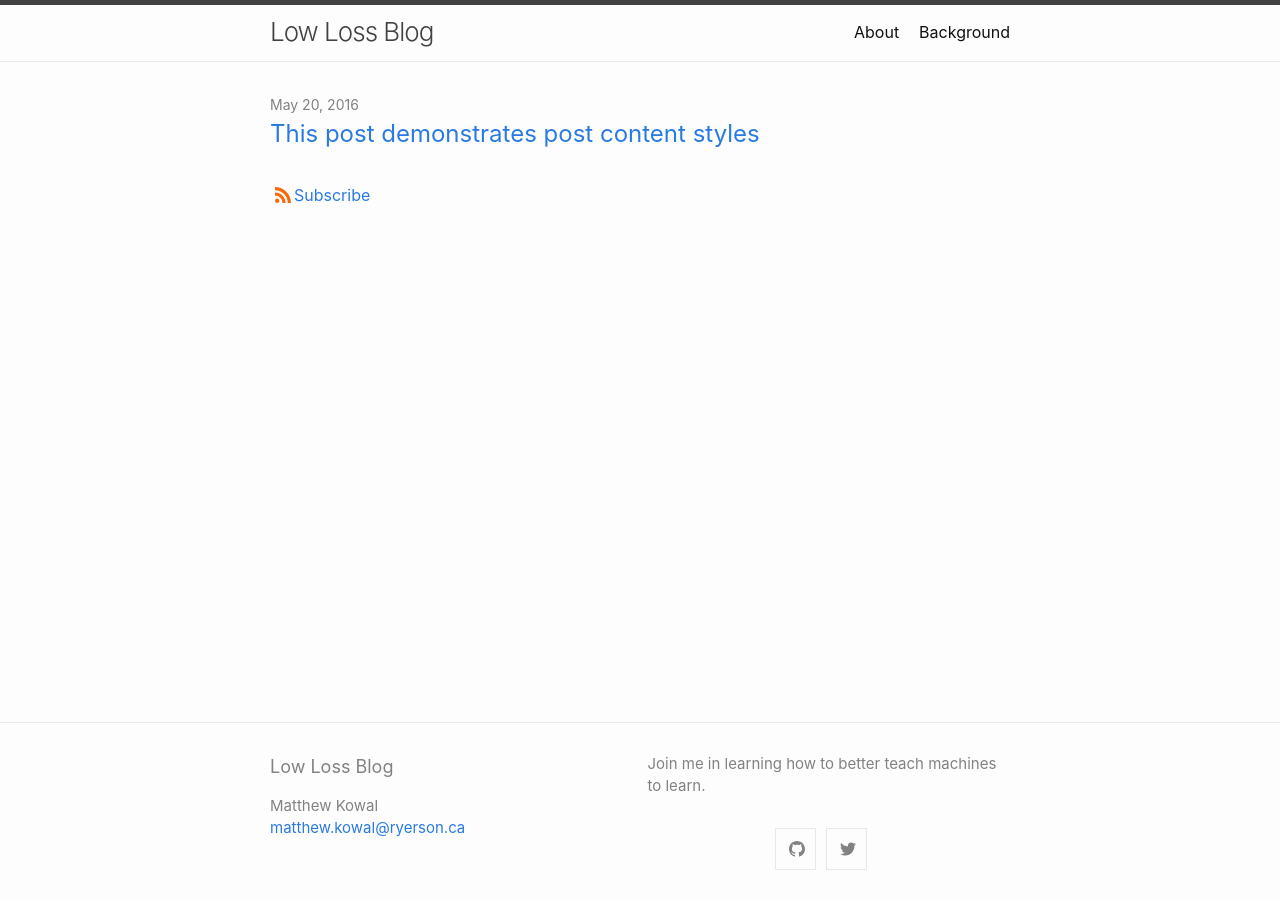
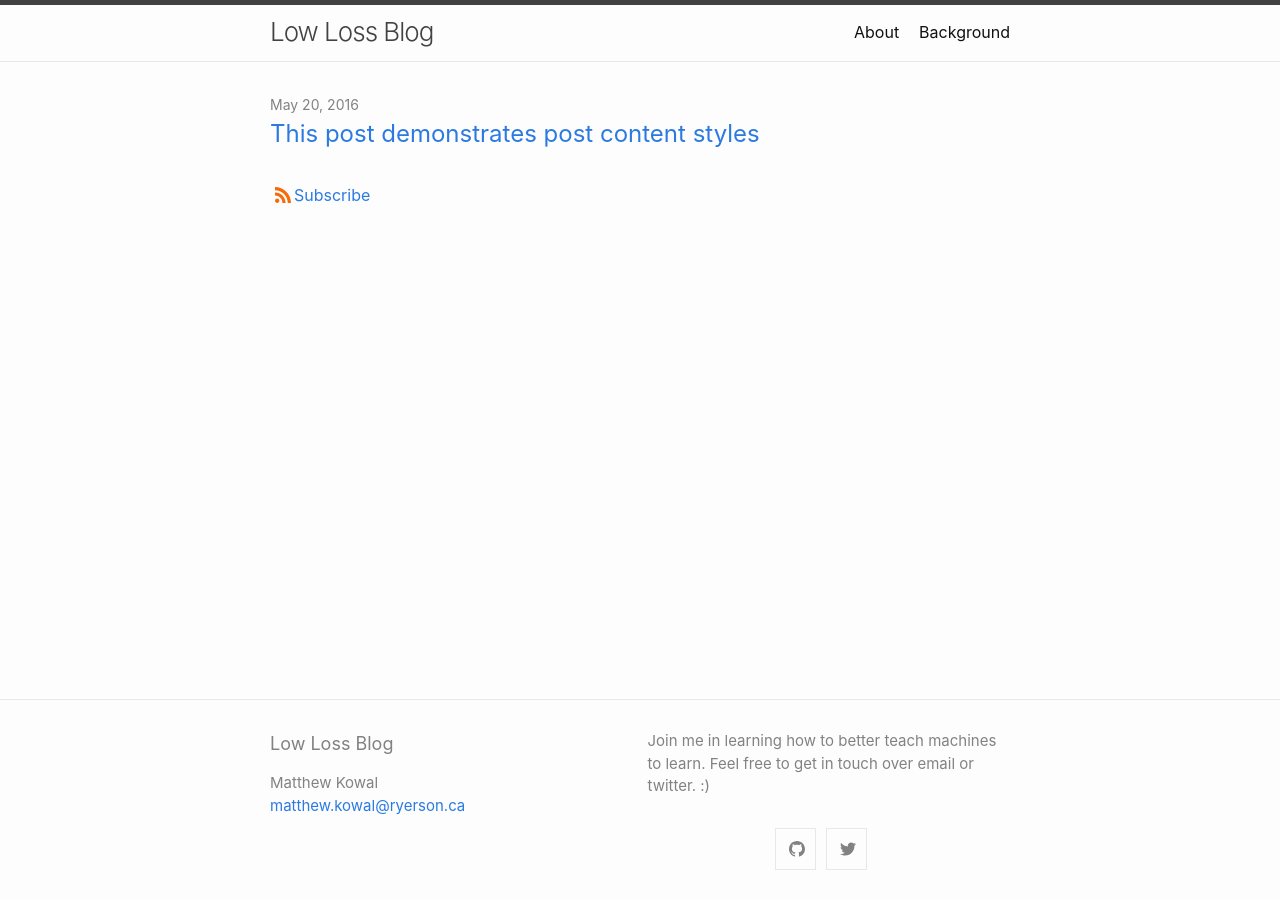
Before and after one commit to MKowal2/MKowal4.github.io, a Jekyll site: the page built from index.md, in a window 1280 px wide. Built offline with Jekyll 4.4.1, drawn with Linux system fonts in a browser that asks for light colours.

Commit message:
Update _config.yml

```diff
--- a/_config.yml
+++ b/_config.yml
@@ -2,7 +2,7 @@ title: Low Loss Blog
 author: Matthew Kowal
 email: matthew.kowal@ryerson.ca
 description: > # this means to ignore newlines until "show_excerpts:"
-  Join me in learning how to better teach machines to learn.
+  Join me in learning how to better teach machines to learn. Feel free to get in touch over email or twitter. :)
 
 show_excerpts: false # set to true to show excerpts on the homepage
 
```
